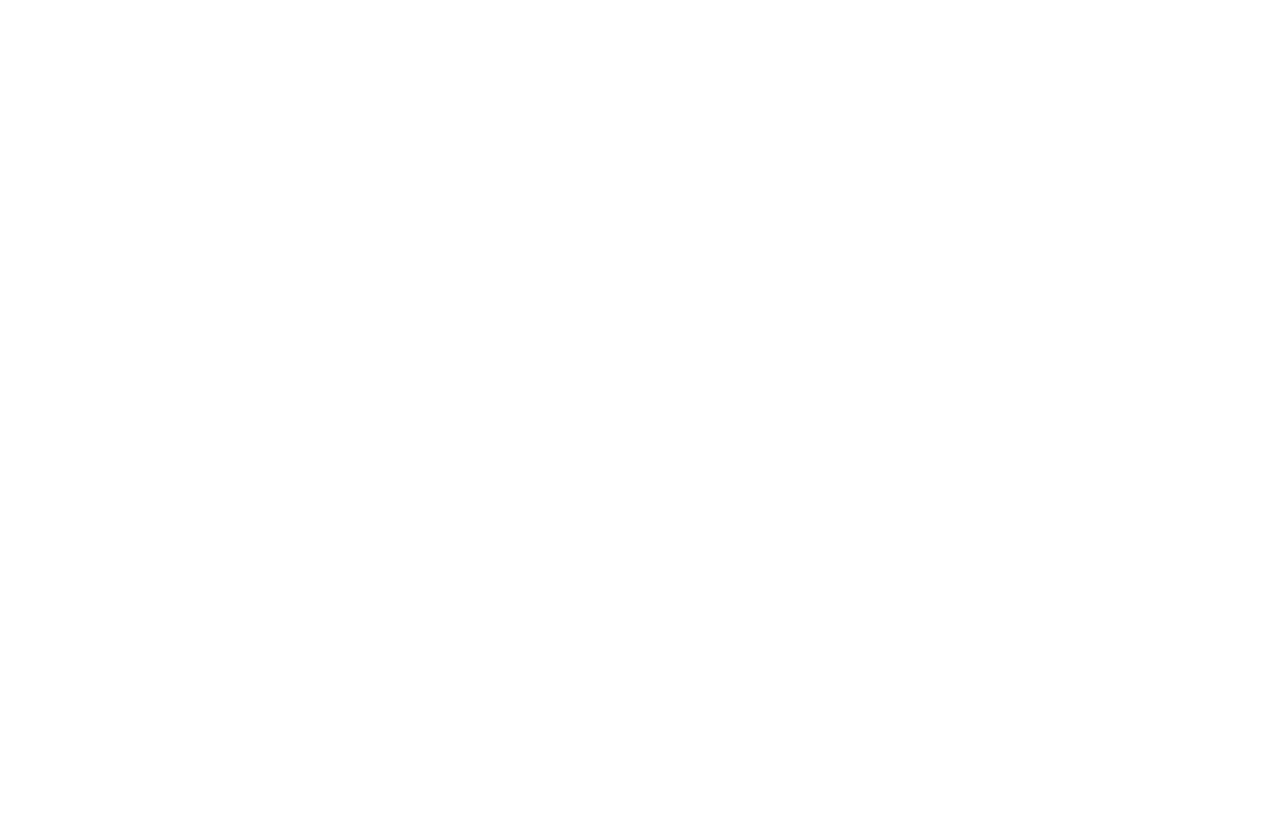
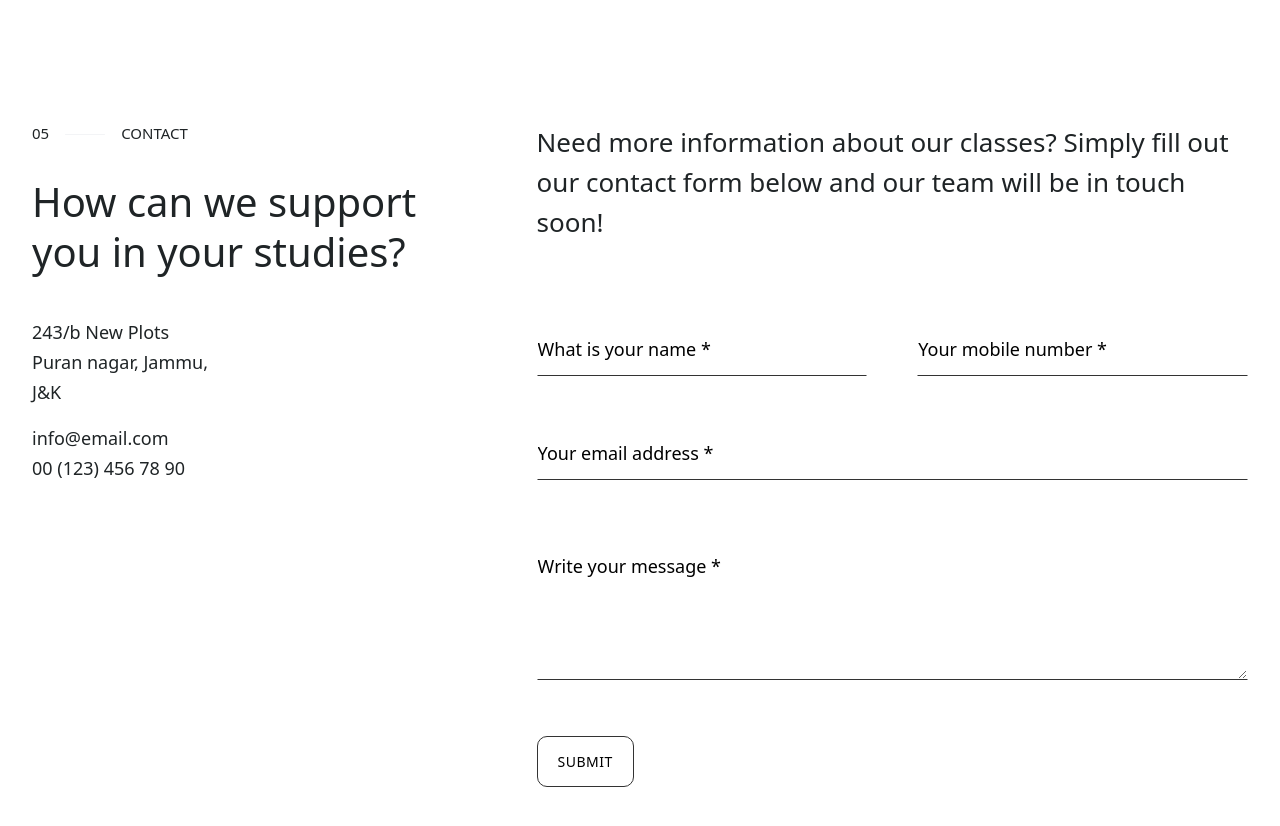
Before and after one commit to maliknajeeb113/coaching, a React (Vite) app: page / in a window 1280 px wide. Shown: the part 340-1166 px from the top of the page. Before the commit the page ends 800 px from the top, so only its background shows below. Built offline with nearby package versions, Linux system fonts and the light colour scheme.

Commit message:
Minor Tweaks in Contact and App Page

```diff
--- a/src/App.jsx
+++ b/src/App.jsx
@@ -1,13 +1,13 @@
 import './App.css'
+import Contact from './components/Contact'
 import Testimonial from './components/Testimonial'
 
 function App() {
 
   return (
-    <div className='flex flex-col justify-center items-center'>
-
-    <Testimonial/>
-
+    <div className='flex flex-col justify-center items-center gap-y-32'>
+      <Testimonial/>
+      <Contact/>
     </div>
   )
 }
--- a/src/components/Contact.jsx
+++ b/src/components/Contact.jsx
@@ -59,7 +59,7 @@ export const Contact = () => {
             <div className="grid grid-cols-2 grid-rows-[auto_auto_auto] x mb-[50px] gap-[50px]">
               <div className="col-span-2 md:col-span-1">
                 <input
-                  className="py-2 w-[100%] border-solid border border-transparent border-b-[#333333] text-[#000000] placeholder-[#000000] focus:outline-none bg-transparent min-h-[54px] text-[18px] leading-[30px] font-thin"
+                  className="py-2 w-[100%] border-solid border border-transparent border-b-[#333333] text-black placeholder-black focus:outline-none bg-transparent min-h-[54px] text-[18px] leading-[30px] font-thin"
                   maxLength="256"
                   name="Name"
                   placeholder="What is your name *"
@@ -71,7 +71,7 @@ export const Contact = () => {
               </div>
               <div className="col-span-2 md:col-span-1">
                 <input
-                  className="py-2 w-[100%] border-solid border border-transparent border-b-[#333333] text-[#000000] placeholder-[#000000] focus:outline-none bg-transparent min-h-[54px] text-[18px] leading-[30px] font-thin"
+                  className="py-2 w-[100%] border-solid border border-transparent border-b-[#333333] text-black placeholder-black focus:outline-none bg-transparent min-h-[54px] text-[18px] leading-[30px] font-thin"
                   maxLength="256"
                   name="Phone"
                   placeholder="Your mobile number *"
@@ -85,7 +85,7 @@ export const Contact = () => {
                 className="col-span-2"
               >
                 <input
-                  className="py-2 w-[100%] border-solid border border-transparent border-b-[#333333] text-[#000000] placeholder-[#000000] focus:outline-none bg-transparent min-h-[54px] text-[18px] leading-[30px] font-thin"
+                  className="py-2 w-[100%] border-solid border border-transparent border-b-[#333333] text-black placeholder-black focus:outline-none bg-transparent min-h-[54px] text-[18px] leading-[30px] font-thin"
                   maxLength="256"
                   name="Email"
                   placeholder="Your email address *"
@@ -102,7 +102,7 @@ export const Contact = () => {
                   id="message"
                   name="Message"
                   required
-                  className="py-5 w-[100%] border-solid border border-transparent border-b-[#333333] text-[#000000] placeholder-[#000000] focus:outline-none bg-transparent min-h-[150px] text-[18px] leading-[30px] font-thin"
+                  className="py-5 w-[100%] border-solid border border-transparent border-b-[#333333] text-black placeholder-black focus:outline-none bg-transparent min-h-[150px] text-[18px] leading-[30px] font-thin"
                   {...register("message")}
                 ></textarea>
               </div>
@@ -111,7 +111,7 @@ export const Contact = () => {
               <input
                 type="submit"
                 data-wait="Please wait..."
-                className="border border-[#333333] bg-transparent text-[#000000] tracking-[.03rem] uppercase rounded-[10px] px-[20px] pt-[12px] pb-[11px] text-[14px] font-medium leading-[26px] hover:cursor-pointer transform active:scale-75 transition-transform"
+                className="border border-[#333333] bg-transparent text-black tracking-[.03rem] uppercase rounded-[10px] px-[20px] pt-[12px] pb-[11px] text-[14px] font-medium leading-[26px] hover:cursor-pointer transform active:scale-75 transition-transform"
                 value="Submit"
               />
             </div>
@@ -133,3 +133,5 @@ export const Contact = () => {
     </div>
   );
 };
+
+export default Contact;
```
